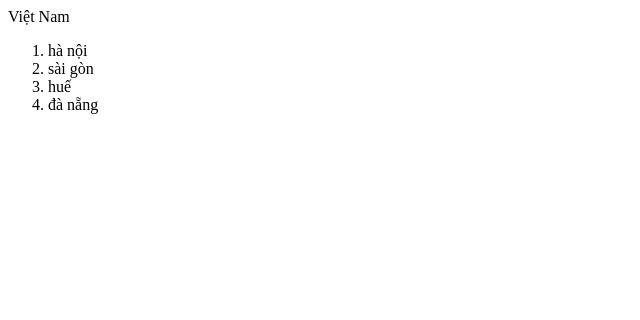
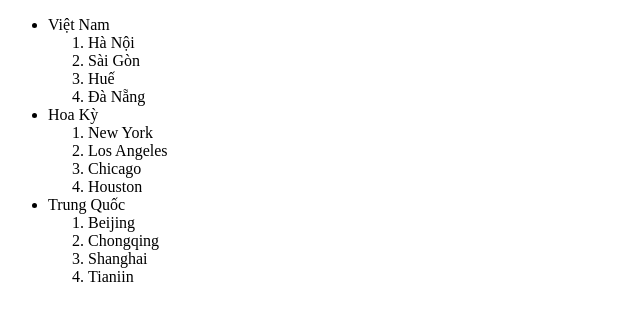
Before and after one commit to ducthanh1905/module_01_new, a plain HTML site: page bai_tap/tạo danh sách.html in a window 1280 px wide. Shown: the whole page, without its empty margins (0-640 px from the left). Drawn offline with Linux system fonts and the light colour scheme.

Commit message:
add tạo danh sách

```diff
--- a/bai_tap/tạo danh sách.html
+++ b/bai_tap/tạo danh sách.html
@@ -2,15 +2,28 @@
 <html lang="en">
 <head>
     <meta charset="UTF-8">
-    <title>VIET NAM</title>
+    <title>bài tập 1- bài 4</title>
 </head>
 <body>
-<h>Việt Nam </h>
-<ol><li>hà nội </li>
-    <li>sài gòn</li>
-    <li>huế </li>
-    <li>đà nẵng </li>
+<ul>
+    <li>Việt Nam  </li>
+<ol><li>Hà Nội </li>
+    <li>Sài Gòn</li>
+    <li>Huế </li>
+    <li>Đà Nẵng </li>
 </ol>
-
+<li>Hoa Kỳ</li>
+<ol><li>New York </li>
+    <li>Los Angeles </li>
+    <li>Chicago </li>
+    <li>Houston </li>
+</ol>
+<li>Trung Quốc </li>
+<ol><li>Beijing </li>
+    <li>Chongqing</li>
+    <li>Shanghai </li>
+    <li>Tianiin </li>
+</ol>
+</ul>
 </body>
 </html>
```
